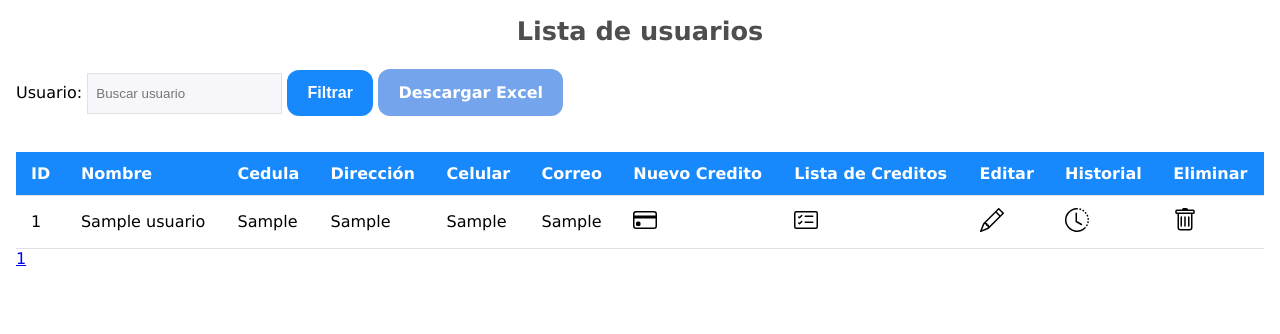
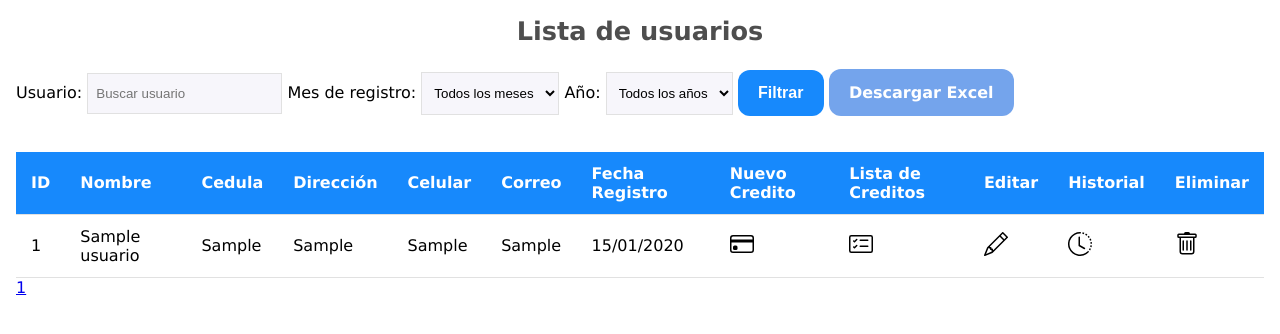
Before and after one commit to Jean-Parra/Cartera_cobranza, a Flask app: page /list_users in a window 1280 px wide. Shown: the part 72-406 px from the top of the page. Run offline with Flask 3, Linux system fonts and the light colour scheme; a user stored in the database is signed in; tables that the repository leaves empty hold one stand-in row (values such as "Sample post"); some libraries are stand-ins or nearby versions.

Commit message:
Filtro de usuarios
- Por año y mes

```diff
--- a/app/routes.py
+++ b/app/routes.py
@@ -10,10 +10,9 @@ import xlsxwriter
 from app import app, db, s, socketio, current_active_users
 from app.metodos import send_email_amazon
 from app.models import Administradores, Archivos, Auditoria, Creditos, EstadosDeuda, ModalidadesPago, Notification, Pagos, Usuarios
-from sqlalchemy import and_, case, exists, func, text
+from sqlalchemy import and_,or_, case, exists, func, text, extract
 from functools import wraps
 from werkzeug.utils import secure_filename
-from sqlalchemy import or_
 
 import tempfile
 from num2words import num2words
@@ -777,23 +776,22 @@ def logout():
     return redirect(url_for("login"))
 
 
-
 @app.route("/list_users", methods=["GET"])
 @check_db_connection
 @login_required
 def list_users():
     filtro = request.args.get("filtro", "")
+    mes_filtro = request.args.get("mes_filtro", "")
+    anio_filtro = request.args.get("anio_filtro", "")
     pagina_actual = request.args.get("pagina", default=1, type=int)
     usuarios_por_pagina = 10
 
     try:
-
+        # Query base - solo usuarios habilitados
         query = Usuarios.query.filter_by(habilitado=1)
 
-
+        # Filtro por texto (nombre, cedula, celular)
         if filtro:
-
-
             query = query.filter(
                 or_(
                     Usuarios.nombre_completo.ilike(f"%{filtro}%"),
@@ -802,10 +800,33 @@ def list_users():
                 )
             )
 
-        total_usuarios = query.count()  # Contar el total de usuarios después del filtro
-        total_paginas = (total_usuarios - 1) // usuarios_por_pagina + 1  # Calcular el número total de páginas
-        inicio = (pagina_actual - 1) * usuarios_por_pagina  # Calcular el índice de inicio para la página actual
-        users_paginados = query.offset(inicio).limit(usuarios_por_pagina).all()  # Obtener los usuarios para la página actual
+        # Filtro por mes
+        if mes_filtro:
+            query = query.filter(extract('month', Usuarios.fecha_creacion) == int(mes_filtro))
+
+        # Filtro por año
+        if anio_filtro:
+            query = query.filter(extract('year', Usuarios.fecha_creacion) == int(anio_filtro))
+
+        # Obtener años disponibles para el dropdown
+        anios_disponibles = db.session.query(
+            extract('year', Usuarios.fecha_creacion).label('anio')
+        ).filter(
+            Usuarios.habilitado == 1,
+            Usuarios.fecha_creacion.isnot(None)
+        ).distinct().order_by(
+            extract('year', Usuarios.fecha_creacion).desc()
+        ).all()
+
+        anios_disponibles = [anio.anio for anio in anios_disponibles if anio.anio]
+
+        # Paginación
+        total_usuarios = query.count()
+        total_paginas = (total_usuarios - 1) // usuarios_por_pagina + 1 if total_usuarios > 0 else 1
+        inicio = (pagina_actual - 1) * usuarios_por_pagina
+        users_paginados = query.offset(inicio).limit(usuarios_por_pagina).all()
+
+        # Páginas visibles para la paginación
         paginas_visibles = []
         for pagina in range(
             max(1, pagina_actual - 2), min(total_paginas + 1, pagina_actual + 3)
@@ -820,6 +841,9 @@ def list_users():
             total_paginas=total_paginas,
             usuarios_por_pagina=usuarios_por_pagina,
             filtro=filtro,
+            mes_filtro=mes_filtro,
+            anio_filtro=anio_filtro,
+            anios_disponibles=anios_disponibles,
             paginas_visibles=paginas_visibles,
         ), 200
 
@@ -834,9 +858,11 @@ def list_users():
             total_paginas=0,
             usuarios_por_pagina=usuarios_por_pagina,
             filtro=filtro,
+            mes_filtro="",
+            anio_filtro="",
+            anios_disponibles=[],
             paginas_visibles=[],
         ), 200
-
 
 # Ruta Flask corregida
 @app.route('/send_multiple_emails', methods=['POST'])
--- a/app/templates/list_users.html
+++ b/app/templates/list_users.html
@@ -126,6 +126,31 @@
                 <label for="filtro">Usuario:</label>
                 <input placeholder="Buscar usuario" type="text" id="filtro" name="filtro" value="{{ filtro }}" class="form-card__input-inline">
 
+                <label for="mes_filtro">Mes de registro:</label>
+                <select id="mes_filtro" name="mes_filtro" class="form-card__input-inline">
+                    <option value="">Todos los meses</option>
+                    <option value="1" {% if mes_filtro == '1' %}selected{% endif %}>Enero</option>
+                    <option value="2" {% if mes_filtro == '2' %}selected{% endif %}>Febrero</option>
+                    <option value="3" {% if mes_filtro == '3' %}selected{% endif %}>Marzo</option>
+                    <option value="4" {% if mes_filtro == '4' %}selected{% endif %}>Abril</option>
+                    <option value="5" {% if mes_filtro == '5' %}selected{% endif %}>Mayo</option>
+                    <option value="6" {% if mes_filtro == '6' %}selected{% endif %}>Junio</option>
+                    <option value="7" {% if mes_filtro == '7' %}selected{% endif %}>Julio</option>
+                    <option value="8" {% if mes_filtro == '8' %}selected{% endif %}>Agosto</option>
+                    <option value="9" {% if mes_filtro == '9' %}selected{% endif %}>Septiembre</option>
+                    <option value="10" {% if mes_filtro == '10' %}selected{% endif %}>Octubre</option>
+                    <option value="11" {% if mes_filtro == '11' %}selected{% endif %}>Noviembre</option>
+                    <option value="12" {% if mes_filtro == '12' %}selected{% endif %}>Diciembre</option>
+                </select>
+
+                <label for="anio_filtro">Año:</label>
+                <select id="anio_filtro" name="anio_filtro" class="form-card__input-inline">
+                    <option value="">Todos los años</option>
+                    {% for anio in anios_disponibles %}
+                        <option value="{{ anio }}" {% if anio_filtro == anio|string %}selected{% endif %}>{{ anio }}</option>
+                    {% endfor %}
+                </select>
+
                 <button type="submit" class="btn btn--green">Filtrar</button>
                 <a href="{{ url_for('download_usuarios') }}" class="btn btn--blue">Descargar Excel</a>
             </div>
@@ -144,6 +169,7 @@
                         <th>Dirección</th>
                         <th>Celular</th>
                         <th>Correo</th>
+                        <th>Fecha Registro</th>
                         {% if current_user.id_administrador != 3%}
                         <th>Nuevo Credito</th>
                         {% endif %}
@@ -168,6 +194,7 @@
                         <td data-label="Direccion">{{ user.direccion }}</td>
                         <td data-label="Celular">{{ user.celular }}</td>
                         <td data-label="Correo">{{ user.correo }}</td>
+                        <td data-label="Fecha Registro">{{ user.fecha_creacion.strftime('%d/%m/%Y') if user.fecha_creacion else 'N/A' }}</td>
                         {% if current_user.id_administrador != 3%}
                         <td data-label="Nuevo credito" data-id="{{ user.id_usuario }}">
                             <a href="{{ url_for('register_credito', id=user.id_usuario) }}">
@@ -212,13 +239,13 @@
             <!-- Controles de Paginación -->
             <div class="pagination">
                 {% if pagina_actual > 1 %}
-                    <a href="?filtro={{ filtro }}&pagina={{ pagina_actual - 1 }}">&laquo; Anterior</a>
+                    <a href="?filtro={{ filtro }}&mes_filtro={{ mes_filtro }}&anio_filtro={{ anio_filtro }}&pagina={{ pagina_actual - 1 }}">&laquo; Anterior</a>
                 {% endif %}
                 {% for pagina in paginas_visibles %}
-                    <a href="?filtro={{ filtro }}&pagina={{ pagina }}" class="{% if pagina == pagina_actual %}active{% endif %}">{{ pagina }}</a>
+                    <a href="?filtro={{ filtro }}&mes_filtro={{ mes_filtro }}&anio_filtro={{ anio_filtro }}&pagina={{ pagina }}" class="{% if pagina == pagina_actual %}active{% endif %}">{{ pagina }}</a>
                 {% endfor %}
                 {% if pagina_actual < total_paginas %}
-                    <a href="?filtro={{ filtro }}&pagina={{ pagina_actual + 1 }}">Siguiente &raquo;</a>
+                    <a href="?filtro={{ filtro }}&mes_filtro={{ mes_filtro }}&anio_filtro={{ anio_filtro }}&pagina={{ pagina_actual + 1 }}">Siguiente &raquo;</a>
                 {% endif %}
             </div>
 
--- a/requisitos.txt
+++ b/requisitos.txt
@@ -11,3 +11,5 @@ pip install num2words
 pip install Pillow
 pip install --upgrade XlsxWriter
 pip install flask-socketio eventlet
+pip install numpy-financial
+sudo apt install libreoffice
```
Also changed, not shown: 1 other file.
